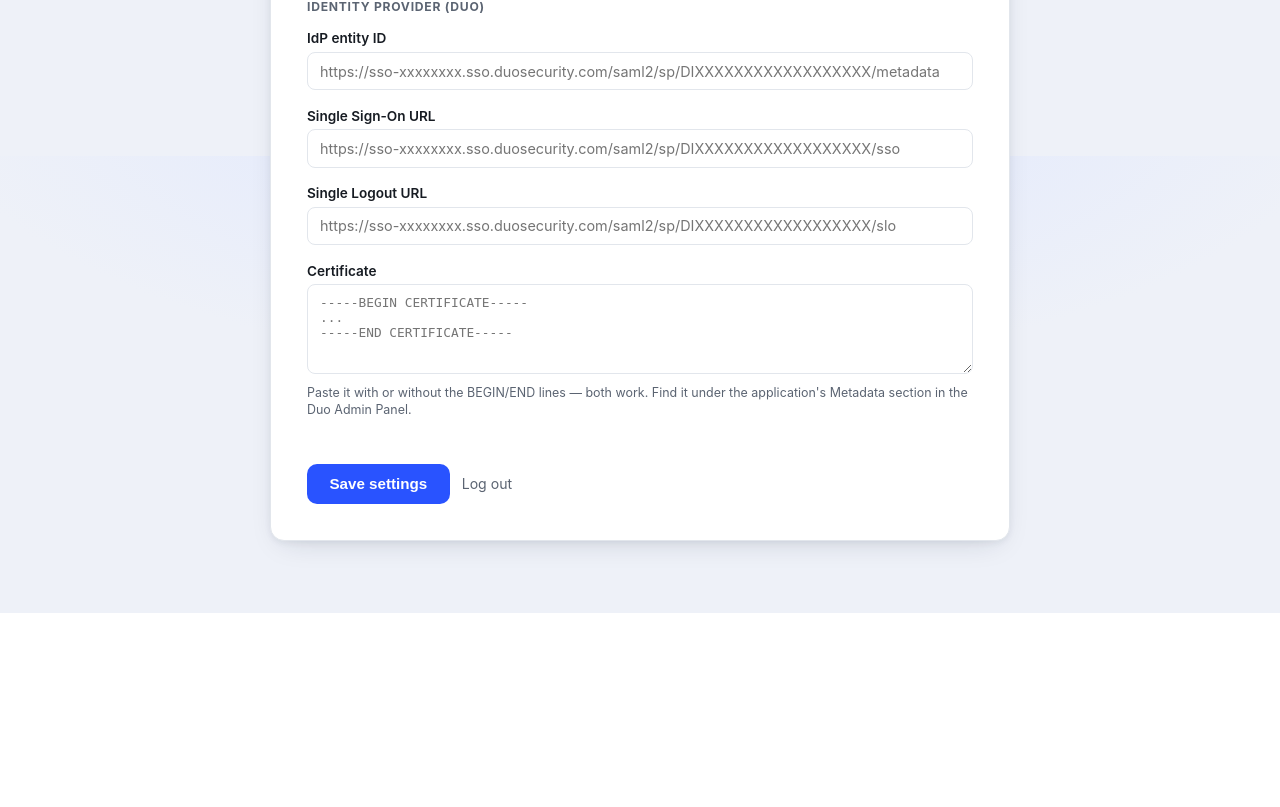
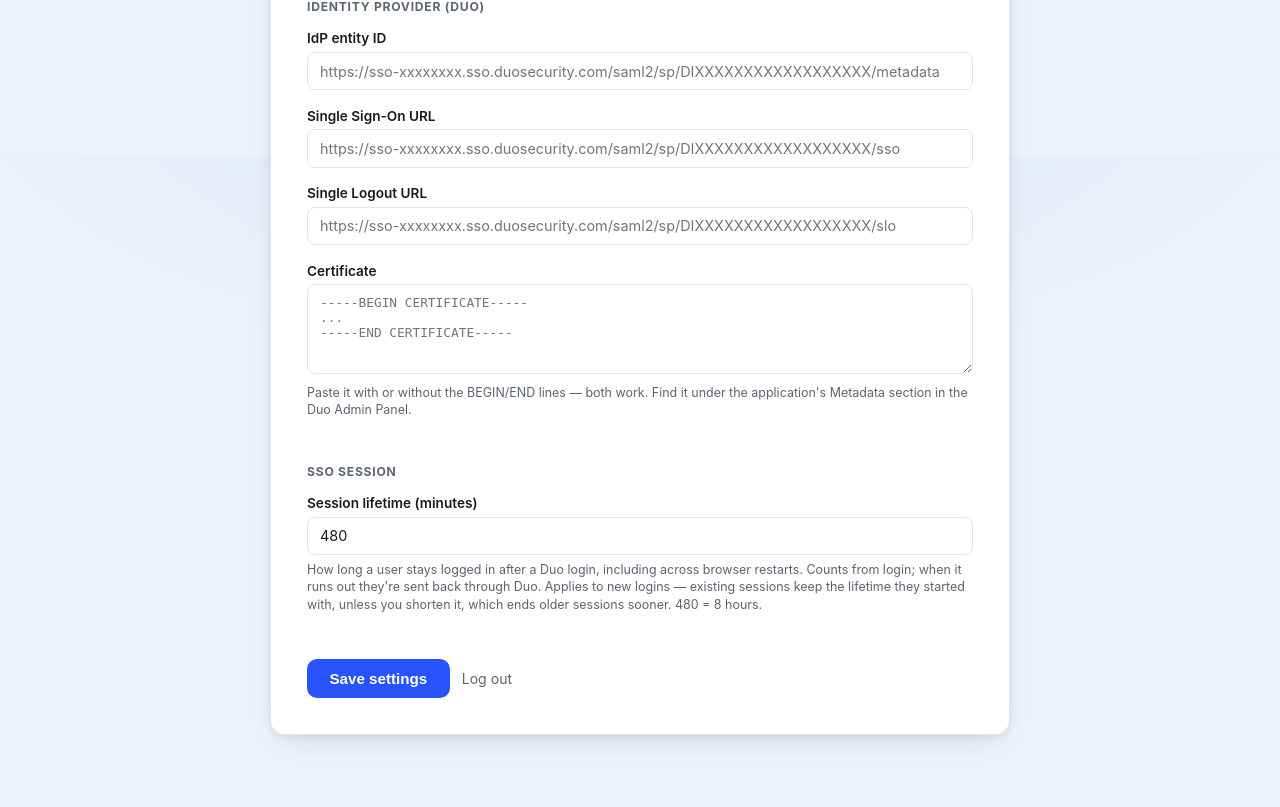
Before and after one commit to raghavc25/saml-app-duo, a Flask app: page /admin in a window 1280 px wide. Shown: the part 644-1451 px from the top of the page. Before the commit the page ends 1257 px from the top, so only its background shows below. Run offline with Flask 3, Linux system fonts and the light colour scheme; the visitor is signed in with stand-in values (Sample User, id 1).

Commit message:
Make SSO sessions persistent with a lifetime set in /admin
After a Duo login the session cookie now gets an expiry, so it survives
browser restarts. The lifetime (minutes, default 480) is a new field in
the /admin panel, counts from login rather than sliding, and is enforced
server-side as well as by the cookie's Expires. The lifetime is read as
each request's session loads, so changes apply without a restart.

Session cookies are also marked Secure when SP_HTTPS is on, and
SameSite=Lax.

Co-Authored-By: Claude Opus 5.5 <noreply@anthropic.com>

```diff
--- a/app.py
+++ b/app.py
@@ -1,17 +1,19 @@
 import hmac
 import os
+from datetime import timedelta
 from functools import wraps
 from urllib.parse import urlparse
 
 from dotenv import load_dotenv
 from flask import Flask, request, redirect, session, render_template, Response, url_for, flash
+from flask.sessions import SecureCookieSessionInterface
 
 load_dotenv()
 
 from onelogin.saml2.auth import OneLogin_Saml2_Auth  # noqa: E402
 from onelogin.saml2.settings import OneLogin_Saml2_Settings  # noqa: E402
 
-from config_store import FIELDS, get_config, save_config  # noqa: E402
+from config_store import FIELDS, get_config, get_session_lifetime_minutes, save_config  # noqa: E402
 from saml_config import get_saml_settings  # noqa: E402  (needs load_dotenv() first)
 
 app = Flask(__name__)
@@ -22,6 +24,26 @@ ADMIN_PASSWORD = os.environ.get("ADMIN_PASSWORD", "")
 # Duo redirects the browser back over HTTPS in production; tell Flask to trust
 # that when it builds absolute URLs for the SAML request/response.
 app.config["PREFERRED_URL_SCHEME"] = "https" if os.environ.get("SP_HTTPS", "off") == "on" else "http"
+
+# SSO sessions are persistent cookies that survive a browser restart. The
+# lifetime is set from /admin and counts from login (the cookie isn't
+# re-issued on every request), after which the user goes back through Duo.
+app.config["SESSION_COOKIE_SECURE"] = os.environ.get("SP_HTTPS", "off") == "on"
+app.config["SESSION_COOKIE_SAMESITE"] = "Lax"
+app.config["SESSION_REFRESH_EACH_REQUEST"] = False
+
+
+class ConfigurableLifetimeSessionInterface(SecureCookieSessionInterface):
+    """Reads the lifetime from the saved config as each request's session is
+    loaded, so a change in /admin applies without a restart. Flask uses it
+    both for the cookie's expiry and to reject cookies older than that."""
+
+    def open_session(self, app, request):
+        app.permanent_session_lifetime = timedelta(minutes=get_session_lifetime_minutes())
+        return super().open_session(app, request)
+
+
+app.session_interface = ConfigurableLifetimeSessionInterface()
 
 
 def admin_required(view):
@@ -84,6 +106,7 @@ def acs():
     session["samlNameId"] = auth.get_nameid()
     session["samlNameIdFormat"] = auth.get_nameid_format()
     session["samlSessionIndex"] = auth.get_session_index()
+    session.permanent = True
 
     relay_state = request.form.get("RelayState")
     if relay_state and relay_state != request.url_root:
@@ -184,9 +207,13 @@ def admin_config():
     saved = False
     if request.method == "POST":
         values = {field: request.form.get(field, "") for field in FIELDS}
-        save_config(values)
-        saved = True
-        flash("Settings saved.", "success")
+        lifetime = values["session_lifetime_minutes"].strip()
+        if not lifetime.isdigit() or int(lifetime) < 1:
+            flash("Session lifetime must be a whole number of minutes, 1 or more.", "error")
+        else:
+            save_config(values)
+            saved = True
+            flash("Settings saved.", "success")
 
     cfg = get_config()
     return render_template(
--- a/config_store.py
+++ b/config_store.py
@@ -14,7 +14,10 @@ FIELDS = [
     "idp_sso_url",
     "idp_sls_url",
     "idp_x509_cert",
+    "session_lifetime_minutes",
 ]
+
+DEFAULT_SESSION_LIFETIME_MINUTES = 480
 
 _lock = threading.Lock()
 
@@ -29,6 +32,9 @@ def _defaults():
         "idp_sso_url": os.environ.get("IDP_SSO_URL", ""),
         "idp_sls_url": os.environ.get("IDP_SLS_URL", ""),
         "idp_x509_cert": os.environ.get("IDP_X509_CERT", ""),
+        "session_lifetime_minutes": os.environ.get(
+            "SESSION_LIFETIME_MINUTES", str(DEFAULT_SESSION_LIFETIME_MINUTES)
+        ),
     }
 
 
@@ -46,6 +52,16 @@ def get_config():
         return _get_config_locked()
 
 
+def get_session_lifetime_minutes():
+    """Saved SSO session lifetime, falling back to the default if it's
+    missing or not a positive whole number."""
+    try:
+        minutes = int(get_config()["session_lifetime_minutes"])
+    except (TypeError, ValueError):
+        return DEFAULT_SESSION_LIFETIME_MINUTES
+    return minutes if minutes > 0 else DEFAULT_SESSION_LIFETIME_MINUTES
+
+
 def save_config(new_values):
     with _lock:
         current = _get_config_locked()
--- a/static/style.css
+++ b/static/style.css
@@ -169,6 +169,7 @@ p.subtitle { color: var(--text-muted); margin-top: 0; font-size: 0.93rem; line-h
 .field input[type="text"],
 .field input[type="url"],
 .field input[type="password"],
+.field input[type="number"],
 .field textarea {
   width: 100%;
   padding: 0.6rem 0.75rem;
--- a/templates/admin_config.html
+++ b/templates/admin_config.html
@@ -51,6 +51,15 @@
       </div>
     </fieldset>
 
+    <fieldset>
+      <legend>SSO session</legend>
+      <div class="field">
+        <label for="session_lifetime_minutes">Session lifetime (minutes)</label>
+        <input type="number" id="session_lifetime_minutes" name="session_lifetime_minutes" value="{{ cfg.session_lifetime_minutes }}" min="1" step="1" required>
+        <div class="hint">How long a user stays logged in after a Duo login, including across browser restarts. Counts from login; when it runs out they're sent back through Duo. Applies to new logins &mdash; existing sessions keep the lifetime they started with, unless you shorten it, which ends older sessions sooner. 480 = 8 hours.</div>
+      </div>
+    </fieldset>
+
     <div class="actions">
       <button class="btn" type="submit">Save settings</button>
       <a class="muted-link" href="{{ url_for('admin_logout') }}">Log out</a>
```
Also changed, not shown: 1 other file.
